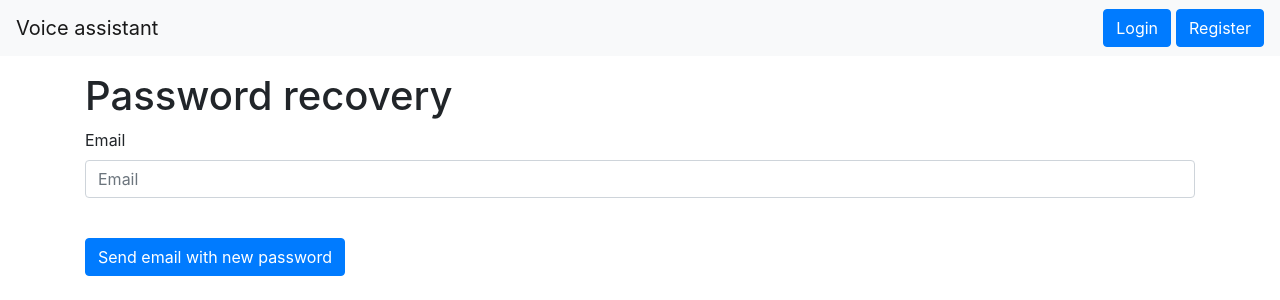
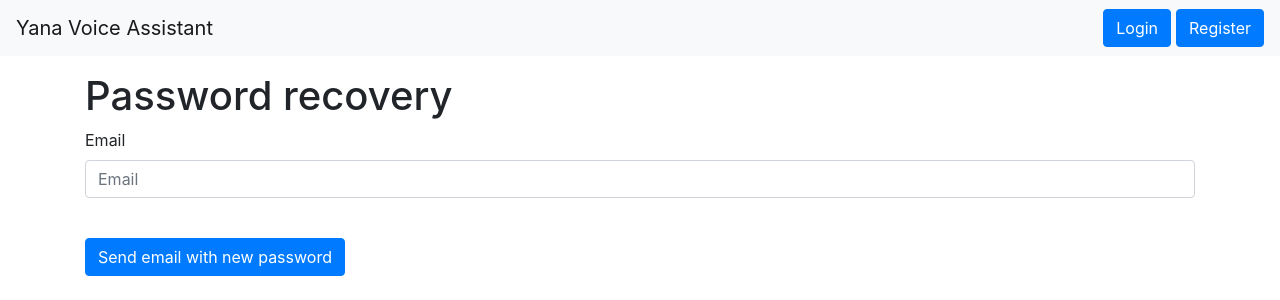
Before and after one commit to DaryaSanina/voice-assistant, a Flask app: page /forgot-password in a window 1280 px wide. Shown: the top 300 px of the page. Run offline with Flask 2, Linux system fonts and the light colour scheme; some libraries are stand-ins or nearby versions.

Commit message:
Name the voice assistant

```diff
--- a/app.py
+++ b/app.py
@@ -187,7 +187,7 @@ def index():
         return redirect('/')
 
     # Render HTML
-    return render_template('index.html', title="Voice assistant", messages=sent_messages,
+    return render_template('index.html', title="Yana", messages=sent_messages,
                            text_message_input_form=text_message_input_form,
                            text_to_play_audio=text_to_play_audio,
                            link_to_search=assistant.link_to_search, current_user=current_user)
--- a/templates/base.html
+++ b/templates/base.html
@@ -13,7 +13,7 @@
 <body>
 <header>
     <nav class="navbar navbar-light bg-light" style="position: fixed; width: 100%">
-        <a class="navbar-brand" href="../" id="title_">Voice assistant</a>
+        <a class="navbar-brand" href="../" id="title_">Yana Voice Assistant</a>
         {% if current_user.is_authenticated %}
             <div class="dropdown" id="username-and-picture">
                 <p class="navbar-brand">{{ current_user.username }}</p>
```
